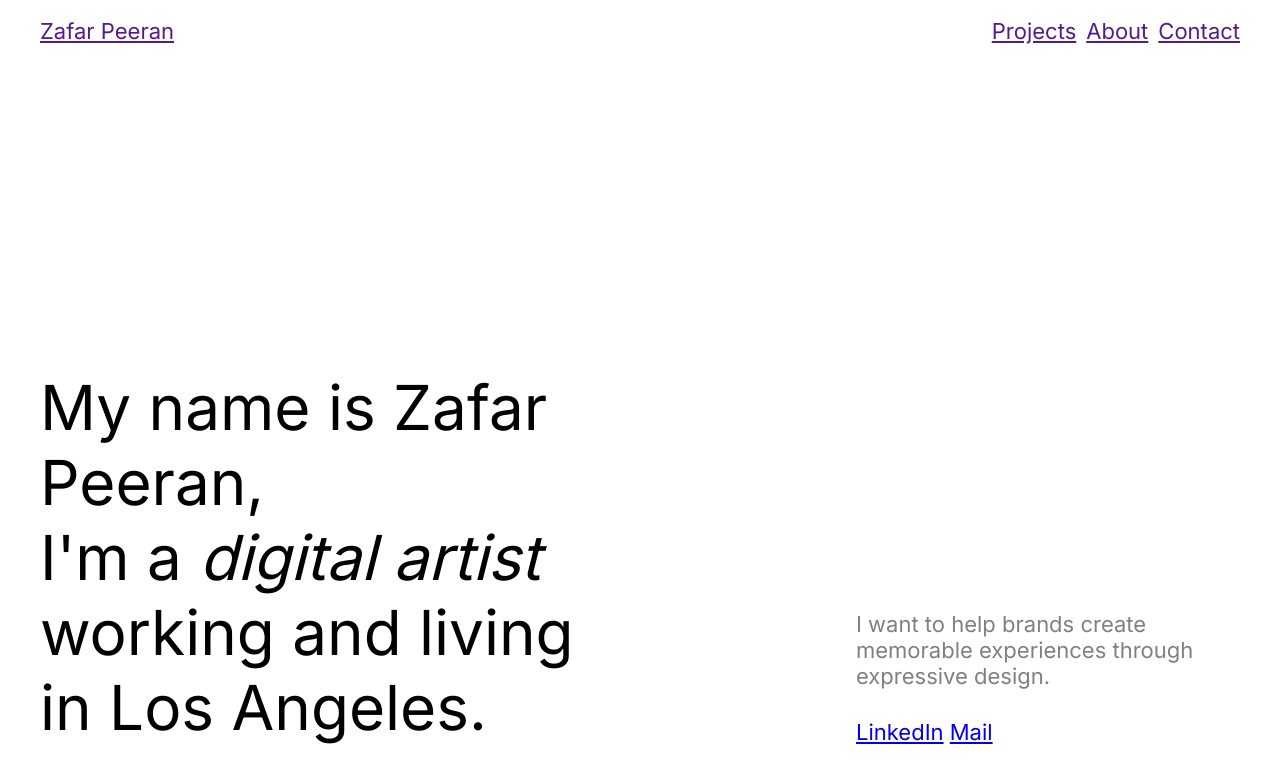
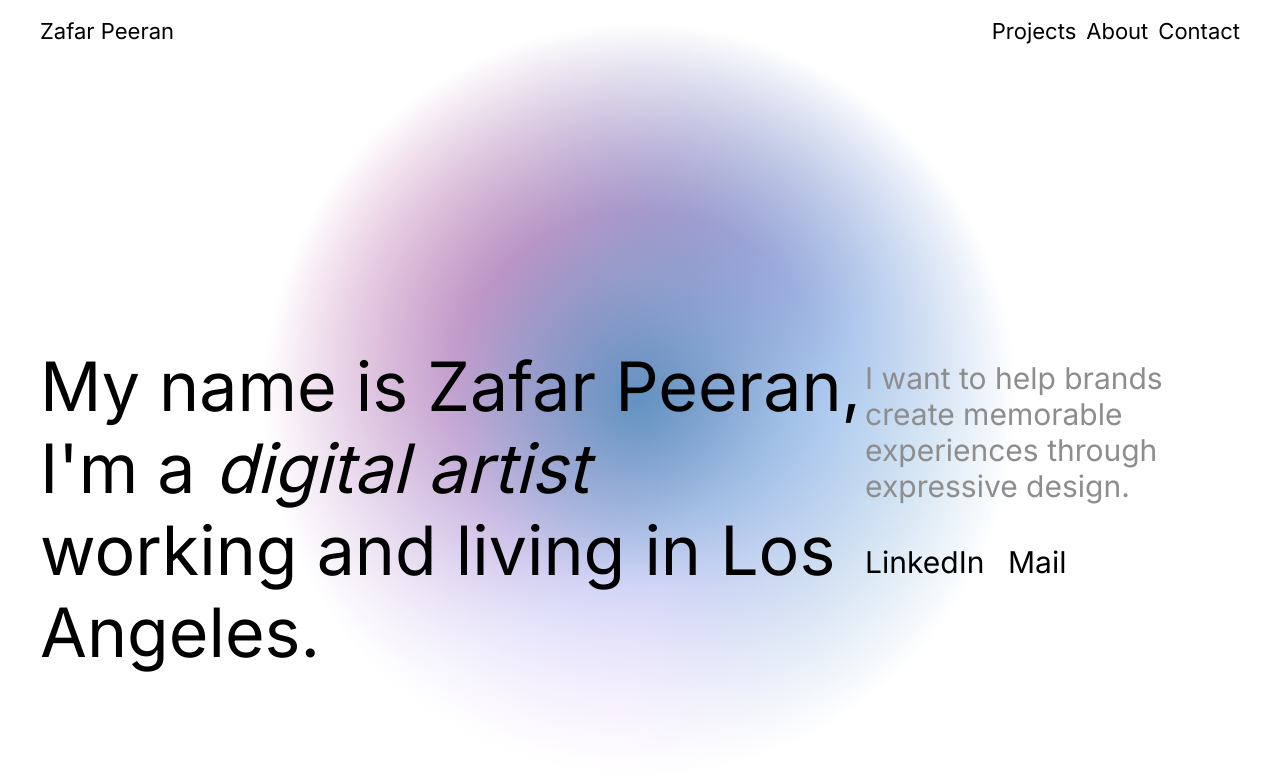
Before and after one commit to zpeeran/zpeeran.github.io, an Astro site: page / in a window 1280 px wide. Built offline with nearby package versions, Linux system fonts and the light colour scheme; Astro itself is replaced by a stand-in of ours.

Commit message:
finally done with home page

```diff
--- /dev/null
+++ b/src/layouts/Intro.astro
@@ -0,0 +1,126 @@
+---
+import Nav from "../layouts/Nav.astro";
+---
+
+<div class="intro-container">
+    <Nav />
+    <div class="intro">
+        <div class="intro-paragraph">
+            My name is Zafar Peeran, I'm a <i>digital artist</i> working and living
+            in Los Angeles.
+        </div>
+        <div class="intro-aside">
+            <div class="aside">
+                I want to help brands create memorable experiences through
+                expressive design.
+            </div>
+            <div>
+                <a href="http://" target="_blank" rel="noopener noreferrer"
+                    >LinkedIn</a
+                >
+                <a
+                    href="http://"
+                    target="_blank"
+                    rel="noopener noreferrer"
+                    class="mail-link">Mail</a
+                >
+            </div>
+        </div>
+    </div>
+</div>
+
+<style>
+    .intro-container {
+        background: radial-gradient(
+                circle,
+                rgba(58, 116, 180, 0.6727065826330532) 0%,
+                rgba(209, 29, 253, 0.13489145658263302) 25%,
+                rgba(255, 255, 255, 1) 50%
+            ),
+            radial-gradient(
+                61.98% 61.98% at 100% 0%,
+                rgba(32, 30, 147, 0.65) 0%,
+                rgba(32, 30, 147, 0.2405) 49.77%,
+                rgba(2, 209, 255, 0) 100%
+            ),
+            radial-gradient(
+                50% 68.23% at 98.21% 96.61%,
+                rgba(65, 209, 201, 0.73) 0%,
+                rgba(65, 209, 183, 0.3358) 57.82%,
+                rgba(65, 209, 183, 0) 100%
+            ),
+            radial-gradient(
+                72.32% 89.58% at 1.34% 3.39%,
+                #f74e76 0%,
+                rgba(242, 87, 87, 0) 100%
+            ),
+            linear-gradient(180deg, #58ccdc 0%, rgba(88, 204, 220, 0) 100%);
+        background-repeat: no-repeat;
+    }
+
+    .intro {
+        display: flex;
+        flex-direction: column;
+        justify-content: flex-end;
+        font-size: 20px;
+        min-height: calc(100vh - 53px);
+        box-sizing: content-box;
+        margin: 0px 12px;
+    }
+
+    .aside {
+        margin-bottom: 20px;
+    }
+
+    .intro-paragraph {
+        font-size: 30px;
+        margin-bottom: 20px;
+    }
+
+    .intro-aside {
+        color: rgb(141 141 141);
+        margin-bottom: 20px;
+    }
+
+    a {
+        color: black;
+        text-decoration: none;
+    }
+
+    .mail-link {
+        padding-left: 15px;
+    }
+
+    @media (min-width: 640px) {
+        .intro {
+            min-height: calc(100vh - 62px);
+            flex-direction: row;
+            justify-content: space-between;
+            align-items: flex-end;
+            font-size: 30px;
+            margin: 0px 40px;
+        }
+
+        .intro-paragraph {
+            font-size: 68px;
+            max-width: 835px;
+        }
+
+        .intro-paragraph,
+        .intro-aside {
+            height: 235px;
+            padding-bottom: 200px;
+        }
+
+        .intro-aside {
+            max-width: 725px;
+            display: flex;
+            flex-direction: column;
+            justify-content: space-between;
+        }
+
+        .aside {
+            padding-top: 15px;
+        }
+    }
+</style>
--- a/src/layouts/Layout.astro
+++ b/src/layouts/Layout.astro
@@ -19,7 +19,6 @@ const { title } = Astro.props;
         <title>{title}</title>
     </head>
     <body>
-        <Nav />
         <slot />
     </body>
 </html>
--- a/src/layouts/Nav.astro
+++ b/src/layouts/Nav.astro
@@ -12,14 +12,19 @@
         display: flex;
         justify-content: space-between;
         font-size: 14px;
-        margin: 18px 10px;
+        padding: 18px 12px;
     }
 
     @media (min-width: 640px) {
         nav {
             font-size: 22px;
-            margin: 18px 40px;
+            padding: 18px 40px;
         }
+    }
+
+    a {
+        color: black;
+        text-decoration: none;
     }
 
     .nav-links {
--- a/src/pages/index.astro
+++ b/src/pages/index.astro
@@ -1,5 +1,6 @@
 ---
 import Layout from "../layouts/Layout.astro";
+import Intro from "../layouts/Intro.astro";
 import Card from "../components/Card.astro";
 ---
 
@@ -11,74 +12,7 @@ import Card from "../components/Card.astro";
             body="Learn how Astro works and explore the official API docs."
         />
     </main> -->
-    <div class="intro">
-        <div class="intro-paragraph">
-            My name is Zafar Peeran, <br /> I'm a <i>digital artist</i> working and
-            living in Los Angeles.
-        </div>
-        <div class="intro-aside">
-            <div class="aside">
-                I want to help brands create memorable experiences through
-                expressive design.
-            </div>
-            <div>
-                <a href="http://" target="_blank" rel="noopener noreferrer"
-                    >LinkedIn</a
-                >
-                <a href="http://" target="_blank" rel="noopener noreferrer"
-                    >Mail</a
-                >
-            </div>
-        </div>
-    </div>
+    <Intro />
 </Layout>
 
-<style>
-    .intro {
-        margin: 0px 40px;
-        height: calc(100vh - 67px);
-        display: flex;
-        justify-content: space-between;
-        align-items: flex-end;
-        box-sizing: border-box;
-        padding-bottom: 50px;
-    }
-
-    .intro-paragraph {
-        font-size: 62px;
-        width: 44vw;
-    }
-
-    .intro-aside {
-        display: flex;
-        justify-content: space-between;
-        flex-direction: column;
-        font-size: 22px;
-        width: 30vw;
-    }
-
-    .aside {
-        color: gray;
-        font-size: 22px;
-        padding-bottom: 30px;
-    }
-
-    @media (max-width: 640px) {
-        .intro {
-            height: calc(100vh - 53px);
-            margin: 0px 10px;
-            flex-wrap: wrap;
-            justify-content: flex-end;
-            align-items: center;
-            flex-direction: column;
-        }
-        .intro-paragraph {
-            font-size: 30px;
-            width: 100vw;
-            padding-bottom: 30px;
-        }
-        .intro-aside {
-            width: 100vw;
-        }
-    }
-</style>
+<style></style>
```
